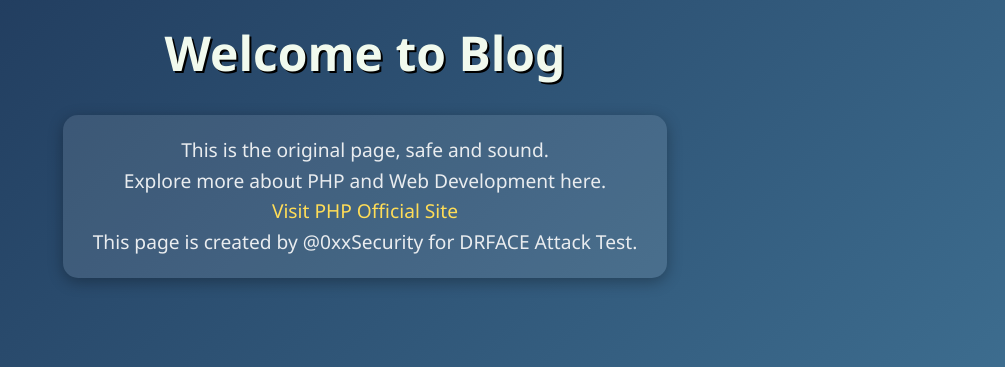
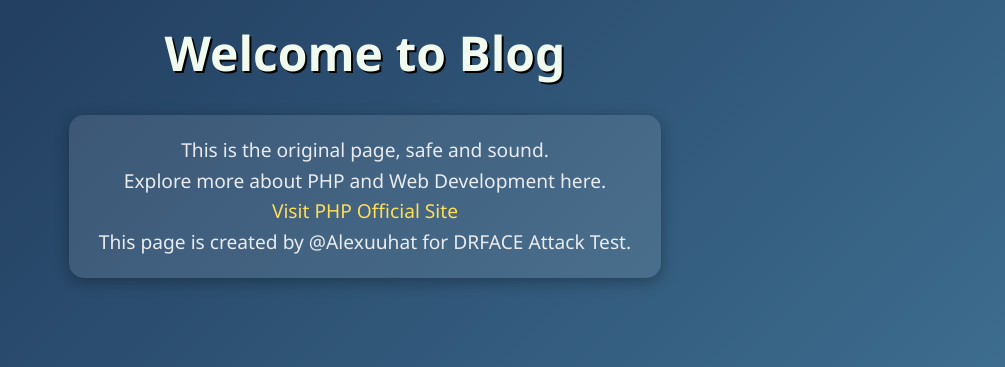
Before and after one commit to alexuuhat/shell, a PHP site: page / in a window 1280 px wide. Shown: the top 367 px of the page, without its empty margins (275-1280 px from the left). Run offline with PHP 8.4, Linux system fonts and the light colour scheme.

Commit message:
Update index.php for DRFACE Attack Test

```diff
--- a/deface_attack/myweb/index.php
+++ b/deface_attack/myweb/index.php
@@ -67,7 +67,7 @@ echo '
         <p>This is the original page, safe and sound.</p>
         <p>Explore more about PHP and Web Development here.</p>
         <p><a href="https://www.php.net" target="_blank">Visit PHP Official Site</a></p>
-        <p>This page is created by @0xxSecurity for DRFACE Attack Test.</p>
+        <p>This page is created by @Alexuuhat for DRFACE Attack Test.</p>
     </div>
     <footer>
         &copy; ' . date("Y") . ' My Blog. All rights reserved.
@@ -75,4 +75,5 @@ echo '
 </body>
 </html>
 ';
+
 ?>
```
